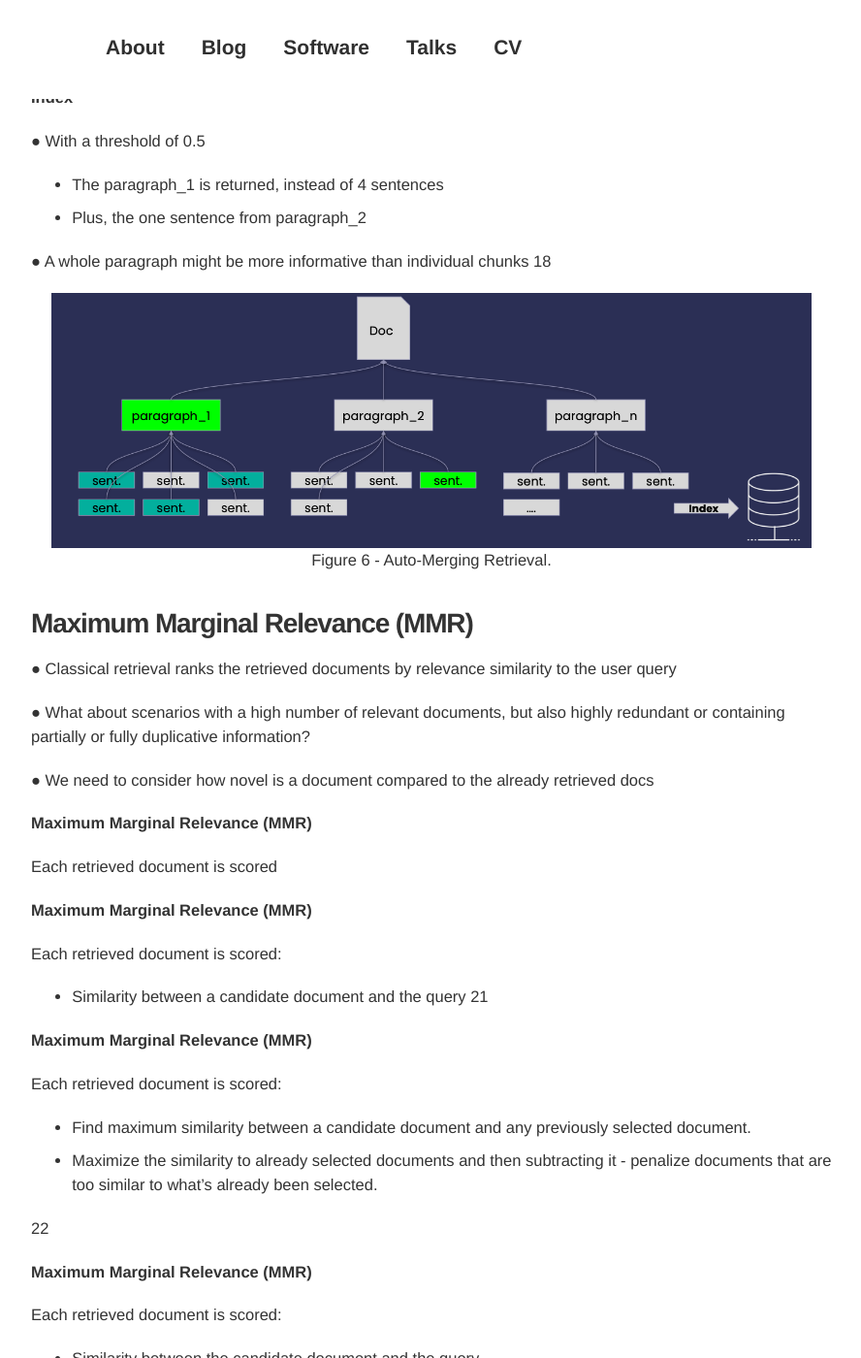
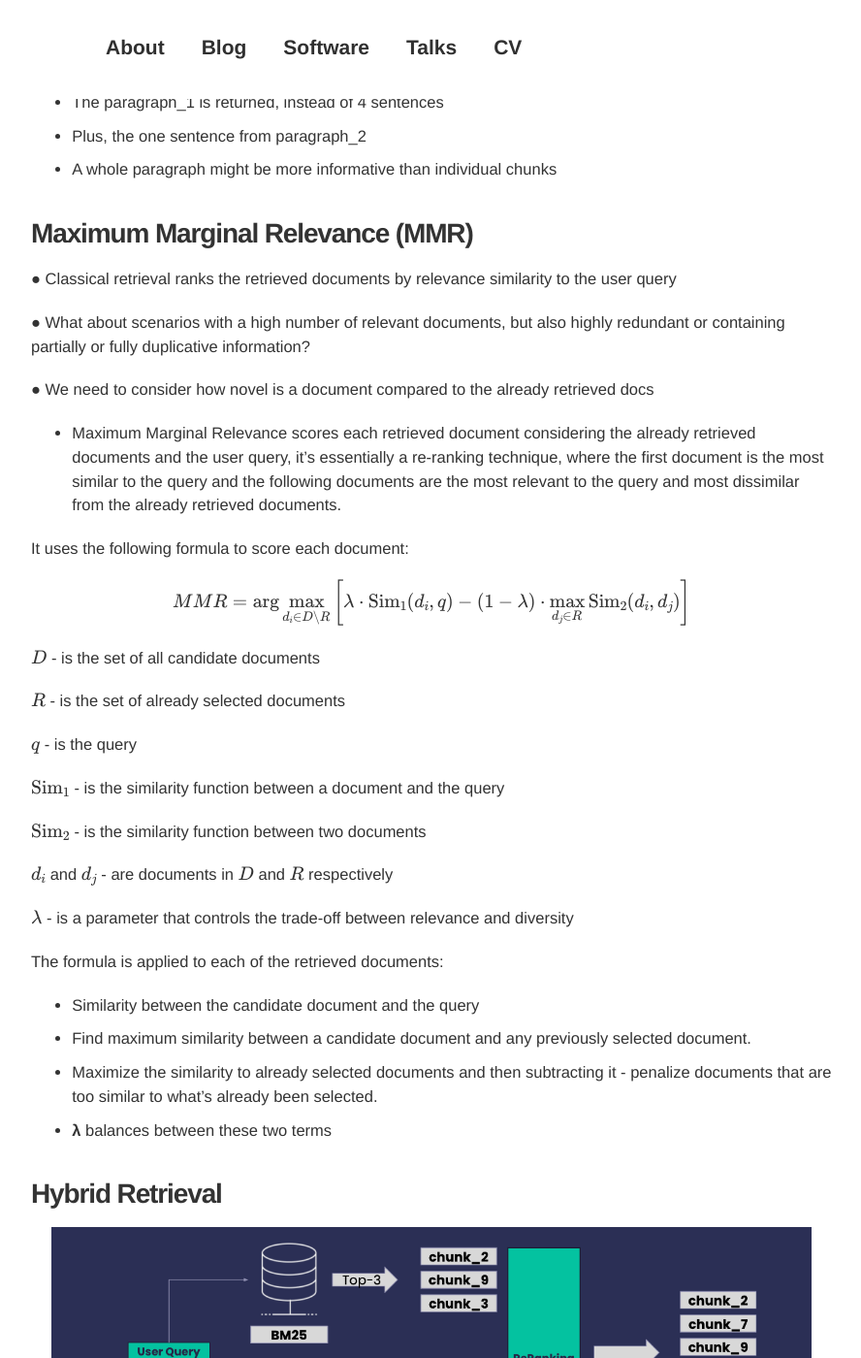
Before and after one commit to davidsbatista/davidsbatista.net, a Jekyll site: the page built from _posts/2025-04-24-PyCon-Lithuania.md, in a window 1280 px wide and 1400 px high, scrolled down 3734 px. Shown: the whole window at 97% size, without its empty margins (195-1083 px from the left). Built offline with Jekyll 4.4.1, drawn with Linux system fonts in a browser that asks for light colours; nearby versions of some CDN libraries; comment, search, counter and statistics services are not loaded; some of the changed text lies outside the part shown.

Commit message:
cleaning up blogpost

```diff
--- a/_posts/2025-04-24-PyCon-Lithuania.md
+++ b/_posts/2025-04-24-PyCon-Lithuania.md
@@ -46,45 +46,21 @@
 </figure>
 
 
+- The idea is to pass the results together with the question query to the LLM, asking it to compose an answer based on the question query and the results.
+
+
 ### __Baseline Retrieval__
 
-
-**User Query**
-
-● **Indexing**: split documents into chunks and index in a vector db
+● **Indexing**: split documents into chunks and index them in a vector db
 
 ● **Query**: retrieve chunks
 
-a. embedding similarity with query
+- embedding similarity with query
 
-b. using query as keyword filter
+- using query as keyword filter
 
-● **Ranking**: rank by similarity with the query 11
+● **Ranking**: rank by similarity with the query
 
-
-
-**Outline**
-
-1. Classic Retrieval Techniques
-
-2. LLM-based Retrieval Techniques
-
-3. Comparative Summary
-
-4. Experiment
-
-
-
-
-
-**Sentence-Window Retrieval**
-
-
-…
-
-**User Query**
-
-● Retrieve the chunks before and after the matching chunk 14
 
 <figure>
   <img style="width: 95%; height: 50%" src="/assets/images/2025-04-24-Baseline-Retrieval-System.png">
@@ -92,20 +68,17 @@
 </figure>
 
 
+---
 
 ## __Classical Techniques__
 
-
+- Sentence-Window-Retrieval
+- Auto-Merging Retrieval
+- Maximum Marginal Relevance
+- Hybrid Retrieval
 
 
 ### __Sentence-Window Retrieval__
-
-
-● Retrieve the chunks before and after the matching chunk
-
-● A simple way to gather more context
-
-● Indexing needs to preserve the order of the chunks 15
 
 <figure>
   <img style="width: 95%; height: 50%" src="/assets/images/2025-04-24-Sentence-Window-Retrieval.png">
@@ -113,31 +86,7 @@
 </figure>
 
 
-
 ### __Auto-Merging Retrieval__
-
-● Transform documents into an Hierarchical Tree structure 16
-
-**Index**
-
-● Transform documents into an Hierarchical Tree structure
-
-● Children chunks/sentences are index and used for retrieval 17
-
-
-
-
-
-**Index**
-
-● With a threshold of 0.5
-
-- The paragraph\_1 is returned, instead of 4 sentences
-
-- Plus, the one sentence from paragraph\_2
-
-● A whole paragraph might be more informative than individual chunks 18
-
 
 <figure>
   <img style="width: 95%; height: 50%" src="/assets/images/2025-04-24-Auto-Merging-Retrieval.png">
@@ -145,7 +94,26 @@
 </figure>
 
 
+**Index**
+
+- Transform documents into an Hierarchical Tree structure (e.g. full text -> paragraphs -> sentences)
+
+- Leaf chunks/sentences are index and used for retrieval
+
+
+**Retrieval**
+
+- Set a threshold of 0.5, if the number of matches is above the set threshold return the parent instead of individual children.
+
+- The paragraph_1 is returned, instead of 4 sentences
+
+- Plus, the one sentence from paragraph_2
+
+- A whole paragraph might be more informative than individual chunks
+
+
 ### __Maximum Marginal Relevance \(MMR\)__
+
 
 ● Classical retrieval ranks the retrieved documents by relevance similarity to the user query
 
@@ -154,42 +122,32 @@
 ● We need to consider how novel is a document compared to the already retrieved docs
 
 
+- Maximum Marginal Relevance scores each retrieved document considering the already retrieved documents and the user query, it's essentially a re-ranking technique, where the first document is the most similar to the query and the following documents are the most relevant to the query and most dissimilar from the already retrieved documents.
 
-
-**Maximum Marginal Relevance \(MMR\)**
-
-Each retrieved document is scored
+It uses the following formula to score each document:
 
 
 
+$$ MMR = \arg \max_{d_i \in D \setminus R} \left[ \lambda \cdot \text{Sim}_1(d_i, q) - (1 - \lambda) \cdot \max_{d_j \in R} \text{Sim}_2(d_i, d_j) \right]$$
 
-**Maximum Marginal Relevance \(MMR\)**
 
-Each retrieved document is scored:
+$$ D $$ - is the set of all candidate documents
 
-- Similarity between a candidate document and the query 21
+$$ R $$ - is the set of already selected documents
+
+$$ q $$ - is the query
+
+$$ \text{Sim}_1 $$ - is the similarity function between a document and the query
+
+$$ \text{Sim}_2 $$ - is the similarity function between two documents
+
+$$ d_i $$ and $$ d_j $$ - are documents in $$D$$  and $$R$$ respectively
+
+$$ \lambda $$ - is a parameter that controls the trade-off between relevance and diversity
 
 
 
-
-
-**Maximum Marginal Relevance \(MMR\)**
-
-Each retrieved document is scored:
-
-- Find maximum similarity between a candidate document and any previously selected document.
-
-- Maximize the similarity to already selected documents and then subtracting it - penalize documents that are too similar to what's already been selected.
-
-22
-
-
-
-
-
-**Maximum Marginal Relevance \(MMR\)**
-
-Each retrieved document is scored:
+The formula is applied to each of the retrieved documents:
 
 - Similarity between the candidate document and the query
 
@@ -197,75 +155,16 @@
 
 - Maximize the similarity to already selected documents and then subtracting it - penalize documents that are too similar to what's already been selected.
 
-- **λ** balances between these two terms 23
+- **λ** balances between these two terms
 
 
-
-
-
-**Maximum Marginal Relevance \(MMR\)**
-
-Each retrieved document is scored:
-
-- Similarity between the candidate document and the query
-
-- Find maximum similarity between the candidate document and any previously selected document. By maximizing the similarity to already selected documents and then subtracting it, we penalize documents that are too similar to what's already been selected.
-
-- **λ** balances between these two terms 24
-
+### __Hybrid Retrieval__
 
 <figure>
-  <img style="width: 95%; height: 50%" src="/assets/images/2024-11-17-ml-report-toolkit.png">
-  <figcaption>Figure 7 - Precision Recall Curve and a Confusion Matrix.</figcaption>
+  <img style="width: 95%; height: 50%" src="/assets/images/2025-04-24-Hybrid-Retrieval.png">
+  <figcaption>Figure 8 - Hybrid Retrieval.</figcaption>
 </figure>
 
-
-### __Hybrid Retrieval \+ Reranking__
-
-
-**Hybrid Retrieval \+ Reranking**
-
-**chunk\_2**
-
-Top-3
-
-**chunk\_9**
-
-**chunk\_3**
-
-**BM25**
-
-**User Query**
-
-**chunk\_7**
-
-Top-3
-
-**chunk\_8**
-
-**chunk\_5**
-
-**Embedding Vector DB**
-
-● Combines multiple search techniques
-
-● keyword-based \(BM25\) and semantic-based \(embedding vector\) 26
-
-
-
-
-
-**Hybrid Retrieval \+ Reranking**
-
-
-
-Top-3
-
-**chunk\_8**
-
-**chunk\_5**
-
-**Embedding Vector DB**
 
 ● Combines multiple search techniques
 
@@ -273,97 +172,70 @@
 
 ● Rank-merge results
 
-27
 
-
-<figure>
-  <img style="width: 95%; height: 50%" src="/assets/images/2025-04-24-Hybrid-Retrieval.png">
-  <figcaption>Figure 8 - Hybrid Retrieval.</figcaption>
-</figure>
-
-
+---
 
 ## __LLLM-based Techniques__
+
+- Multi-Query
+- Hypothetical Document Embeddings - HyDE
+- Document Summary Indexing
 
 
 ### __Multi-Query__
 
-
-● Expand a user query into *n* similar queries reflecting the original intent
-
-● ..or break-down a complex query into individual questions 30
-
-● Expand a user query into *n* similar queries reflecting the original intent
-
-● ..or break-down a complex query into individual questions
-
-● Each new query is used for an individual retrieval processes 31
+<figure>
+  <img style="width: 95%; height: 50%" src="/assets/images/2025-04-24-Multi-Query-Retrieval.png">
+  <figcaption>Figure 9 - Multi-Query.</figcaption>
+</figure>
 
 
-● Expand a user query into *n* similar queries reflecting the original intent
+● Expand a user query, based on a LLM, into *n* similar queries reflecting the original intent
 
 ● ..or break-down a complex query into individual questions
 
 ● Each new query is used for an individual retrieval processes
 
-● Re-ranking process over all retrieved chunks 32
-
-<figure>
-  <img style="width: 95%; height: 50%" src="/assets/images/2025-04-24-Multi-Query-Retrieval.png">
-  <figcaption>Figure 9 - Precision Recall Curve and a Confusion Matrix.</figcaption>
-</figure>
+● Re-ranking process over all retrieved chunks
 
 
 ### __Hypothetical Document Embeddings - HyDE__
 
-● Given a user query, use a LLM to generate *n* "hypothetical" \(short\) documents whose content would ideally answer the query 33
-
-● Given a user query, use a LLM to generate *n* "hypothetical" \(short\) documents whose content would ideally answer the query
-
-● Each of the *n* documents is embedded into a vector 34
+<figure>
+  <img style="width: 95%; height: 50%" src="/assets/images/2025-04-24-HyDE.png">
+  <figcaption>Figure 10 - Hypothetical Document Embeddings - HyDE.</figcaption>
+</figure>
 
 ● Given a user query, use a LLM to generate *n* "hypothetical" \(short\) documents whose content would ideally answer the query
 
 ● Each of the *n* documents is embedded into a vector
 
-● You perform an average pooling generating a new query embedding used to search for similar documents instead of the original query 35
-
-<figure>
-  <img style="width: 95%; height: 50%" src="/assets/images/2025-04-24-HyDE.png">
-  <figcaption>Figure 10 - Precision Recall Curve and a Confusion Matrix.</figcaption>
-</figure>
-
+● You perform an average pooling generating a new query embedding used to search for similar documents instead of the original query
 
 
 ### __Document Summary Indexing__
 
-
-● **Summary Index: **generate a summary for each document with an LLM
-
-● **Summary Index: **generate a summary for each document with an LLM
-
-● **Chunk Index: **split each document up into chunks 37
+<figure>
+  <img style="width: 95%; height: 50%" src="/assets/images/2025-04-24-Document-Summary-Indexing.png">
+  <figcaption>Figure 11 - Document Summary Indexing.</figcaption>
+</figure>
 
 
-● **Summary Index: **generate a summary for each document with an LLM
+**Indexing**
 
-● **Chunk Index: **split each document up into chunks
+- Summary Index: generate a summary for each document with an LLM
 
-● Use the **Summary Index** to retrieve top-k relevant documents to the query 38
+- Chunk Index: plit each document up into chunks
 
-● **Summary Index: **generate a summary for each document with an LLM
+**Retrieval**
 
-● **Chunk Index: **split each document up into chunks
+- Use the Summary Index to retrieve top-k relevant documents to the query
 
-● Use the **Summary Index** to retrieve top-k relevant documents to the query
+- Summary Index: generate a summary for each document with an LLM
 
-● Using the document\(s\) reference retrieve the most relevant chunks 39
+- Chunk Index: split each document up into chunks
 
-<figure>
-  <img style="width: 95%; height: 50%" src="/assets/images/2025-04-24-Document-Summary-Indexing.png">
-  <figcaption>Figure 11 - Precision Recall Curve and a Confusion Matrix.</figcaption>
-</figure>
-
+- Using the document\(s\) reference retrieve the most relevant chunks
 
 
 
@@ -391,9 +263,6 @@
 ○ Compare ground-truth answer with generated answer
 
 ○ Semantic Answer Similarity: cos sim embeddings of both answers 41
-
-
-
 
 
 ## __Takeaways__
@@ -490,7 +359,6 @@
 - Initialize a SuperComponent with a pipeline 45
 
 
-
 ## __References__ ##
 
 - "The use of MMR, diversity-based reranking for reordering documents and producing summaries" J Carbonell, J Goldstein - ACM SIGIR 1998**
```
